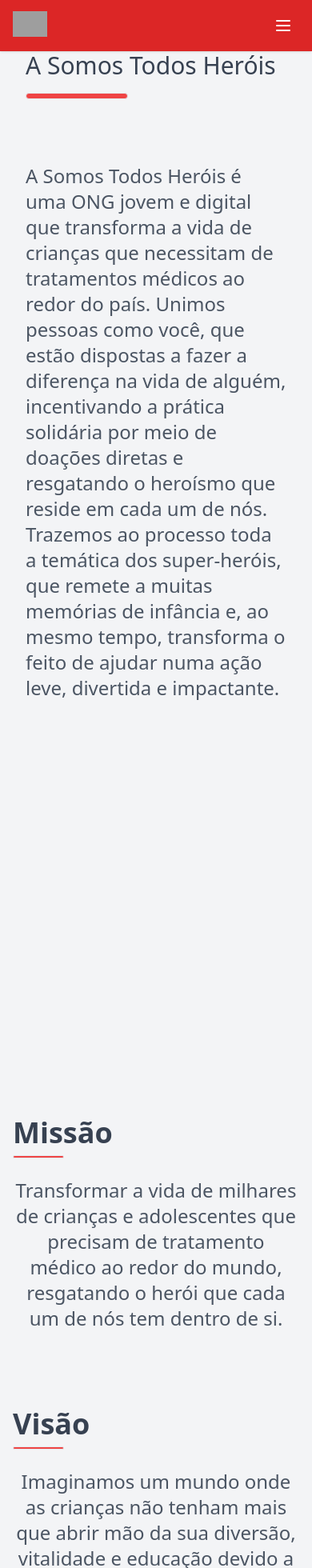
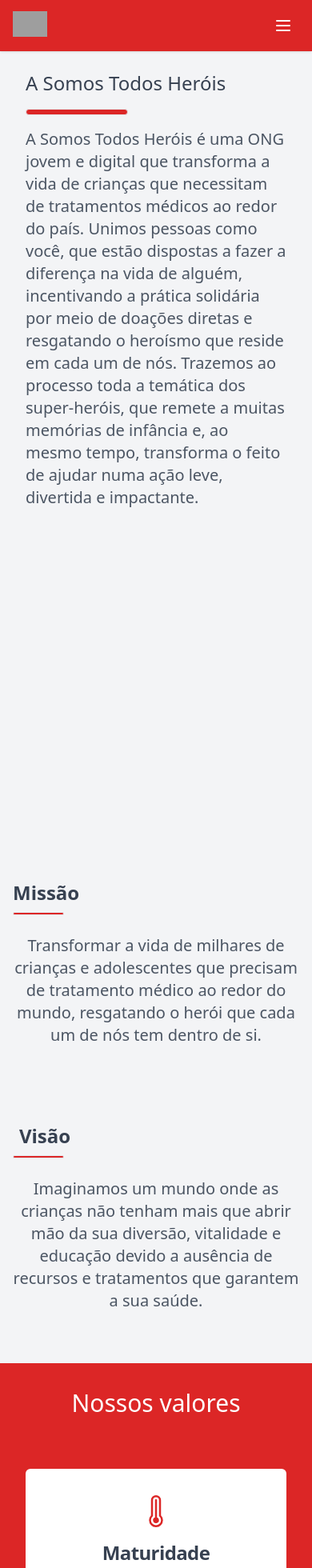
Before and after one commit to somostodosherois/site, a Next.js app: page /sobrenos in a window 390 px wide. Shown: the top 1960 px of the page at 80% size. Built offline with nearby package versions, Linux system fonts and the light colour scheme; grey boxes are pictures that could not be loaded.

Commit message:
fix: change css mobile - sobre nos page

```diff
--- a/components/CardDonationTypes/CardDonationTypes.jsx
+++ b/components/CardDonationTypes/CardDonationTypes.jsx
@@ -42,7 +42,7 @@ const CardDonationTypes = () => {
                 <p className="mt-2 text-2xl leading-8 font-extrabold tracking-tight text-gray-600 md:text-2xl lg:text-3xl uppercase">
                   {feature.title}
                 </p>
-                <span className="w-30 my-4 mx-56 h-2 bg-red-500 border rounded-xl block"></span>
+                <span className="w-30 my-4 mx-56 h-2 bg-red-600 border rounded-xl block"></span>
               </div>
               <h5 className="mt-2 px-6 text-2xl text-left tracking-tight text-gray-900 lg:text-2xl">
                 {feature.description.map(({ text }, index) => (
--- a/components/CardsIconsText/CardsIconsText.jsx
+++ b/components/CardsIconsText/CardsIconsText.jsx
@@ -35,22 +35,22 @@ const features = [
 ]
 
 const CardsIconsText = () => (
-  <div className="bg-red-500 pb-16 px-4">
+  <div className="bg-red-600 pb-16 px-4">
     <div className="max-w-8xl mx-auto px-4 sm:px-6 lg:px-8 items-center content-center text-center">
-      <div className="grid max-w-2xl mx-auto py-8 sm:py-24 lg:py-12 lg:max-w-none">
-        <h2 className="text-4xl text-white">Nossos valores</h2>
+      <div className="grid max-w-2xl mx-auto py-8 lg:py-12 lg:max-w-none">
+        <h2 className="text-3xl lg:text-4xl text-white">Nossos valores</h2>
       </div>
 
-      <div className="xl:grid xl:grid-cols-5 xl:gap-x-12 xl:gap-y-32">
+      <div className="md:grid md:grid-cols-2 lg:grid-cols-3 2xl:grid-cols-5 gap-x-12 gap-y-12">
         {features.map((feature) => (
           <div className='bg-white py-8 my-8 xl:my-0 items-center content-center text-center border border-transparent rounded-md'>
             <div className='flex' style={{ justifyContent: 'center' }}>
               <feature.icon className="h-10 w-10" fill="#DC2626" />
             </div>
-            <h2 className="mt-4 text-3xl font-bold tracking-tight text-gray-900 sm:text-3xl">
+            <h2 className="mt-4 text-2xl font-bold tracking-tight text-gray-900 sm:text-3xl">
               <span className="block text-gray-700">{feature.number}</span>
             </h2>
-            <h5 className="mt-2 px-2 text-xl tracking-tight text-gray-900 sm:text-xl">
+            <h5 className="mt-2 px-2 text-lg tracking-tight text-gray-900 sm:text-xl">
               <span className="block text-gray-500">{feature.description}</span>
             </h5>
           </div>
--- a/components/LinksImagesList/LinksImagesList.jsx
+++ b/components/LinksImagesList/LinksImagesList.jsx
@@ -24,7 +24,7 @@ const LinksImagesList = () => {
       <div className="max-w-7xl mx-auto px-4 sm:px-6 lg:px-8 lg:items-center">
         <div className="max-w-2xl mx-auto py-16 sm:py-24 lg:py-16 lg:max-w-none">
           <h2 className="text-4xl text-gray-700">Nossos parceiros</h2>
-          <span className="w-32 my-4 h-2 bg-red-500 border rounded-xl block"></span>
+          <span className="w-32 my-4 h-2 bg-red-600 border rounded-xl block"></span>
         </div>
 
         <div className="space-y-12 lg:space-y-0 lg:grid lg:grid-cols-3 lg:gap-y-8">
--- a/components/NewsList/NewsList.jsx
+++ b/components/NewsList/NewsList.jsx
@@ -33,7 +33,7 @@ const NewsList = () => (
     <div className="max-w-7xl mx-auto px-4 sm:px-6 lg:px-8 lg:items-center">
       <div className="max-w-2xl mx-auto py-16 sm:py-24 lg:py-16 lg:max-w-none">
         <h2 className="text-4xl text-gray-700">Últimas notícias</h2>
-        <span className="w-32 my-4 h-2 bg-red-500 border rounded-xl block"></span>
+        <span className="w-32 my-4 h-2 bg-red-600 border rounded-xl block"></span>
       </div>
 
       <div className="space-y-4 pb-16 gap-y-16">
--- a/components/TextBlock/TextBlock.jsx
+++ b/components/TextBlock/TextBlock.jsx
@@ -4,23 +4,23 @@ import ReactPlayer from 'react-player'
 import TitleSession from '../TitleSession/TitleSession'
 
 const TextBlock = ({ title, description, isAboutUs, background }) => (
-  <div className={`bg-${background} pb-12 px-4`}>
+  <div className={`bg-${background} p-6 px-4`}>
     <div className="max-w-7xl mx-auto px-4 sm:px-6 lg:px-8 lg:items-center">
       <TitleSession title={title} />
       {isAboutUs
         ?
         <div className='sm:grid lg:flex gap-x-8'>
           <div className='max-w-3xl'>
-            <p className="text-2xl text-gray-600 lg:mx-auto">
+            <p className="text-xl md:text-2xl text-gray-600 lg:mx-auto">
               {description}
             </p>
           </div>
-          <div className='container-about-us mt-12 lg:mt-0'>
+          <div className='container-about-us mt-4 lg:mt-12 lg:mt-0'>
             <ReactPlayer url='https://www.youtube.com/watch?v=476hJXDHsoI&ab_channel=SomosTodosHer%C3%B3is' className='w-10' />
           </div>
         </div>
         :
-        <p className="text-2xl text-gray-600 lg:mx-auto">
+        <p className="text-xl md:text-2xl text-gray-600 lg:mx-auto">
           {description}
         </p>
       }
--- a/components/Timeline/VerticalTimeLine.jsx
+++ b/components/Timeline/VerticalTimeLine.jsx
@@ -65,12 +65,13 @@ const data = [
 ]
 
 const VerticalTimelineComponent = () => (
+  <div className='max-w-7xl mx-auto w-100'>
     <VerticalTimeline lineColor={'red'}>
       {data.map(({ title, description, date, icon, setBackground }, index) => (
         <VerticalTimelineElement
           className="vertical-timeline-element--work"
           date={date}
-        contentStyle={!setBackground ? { border: '3px solid #DC2626' } : { borderBottom: '3px solid #DC2626'  }}
+          contentStyle={!setBackground ? { border: '3px solid #DC2626' } : { borderBottom: '3px solid #DC2626' }}
           contentArrowStyle={{ borderRight: '13px solid #DC2626' }}
           iconStyle={{ background: '#DC2626', color: '#fff' }}
           icon={icon}
@@ -86,6 +87,7 @@ const VerticalTimelineComponent = () => (
       icon={''}
     /> */}
     </VerticalTimeline>
+  </div>
 )
 
 export default VerticalTimelineComponent
--- a/components/TitleSession/TitleSession.jsx
+++ b/components/TitleSession/TitleSession.jsx
@@ -1,9 +1,9 @@
 import React from 'react'
 
 const TitleSession = ({ title }) => (
-  <div className="max-w-2xl mx-auto py-16 sm:py-24 lg:pb-2 lg:max-w-none">
-    <h2 className="text-3xl text-gray-700"> {title}</h2>
-    <span className="w-32 my-4 h-2 bg-red-500 border rounded-xl block"></span>
+  <div className="max-w-2xl mx-auto pt-16 lg:py-24 lg:pb-2 lg:max-w-none">
+    <h2 className="text-2xl md:text-3xl text-gray-700"> {title}</h2>
+    <span className="w-32 my-4 h-2 bg-red-600 border rounded-xl block"></span>
   </div>
 )
 
--- a/pages/sobrenos/index.js
+++ b/pages/sobrenos/index.js
@@ -30,21 +30,21 @@ export default function Missoes() {
 
           <div className='md:grid lg:flex justify-center items-center gap-x-24 text-center'>
             <div className='w-20 pb-4'>
-              <h2 className="text-4xl text-gray-700 font-bold">Missão</h2>
-              <span className="w-16 my-2 h-1 bg-red-500 border rounded-xl block"></span>
+              <h2 className="text-2xl md:text-3xl lg:text-4xl text-gray-700 font-bold">Missão</h2>
+              <span className="w-16 my-2 h-1 bg-red-600 border rounded-xl block"></span>
             </div>
 
-            <p className="text-2xl text-gray-600">
+            <p className="text-xl md:text-2xl text-gray-600">
               {'Transformar a vida de milhares de crianças e adolescentes que precisam de tratamento médico ao redor do mundo, resgatando o herói que cada um de nós tem dentro de si.'}
             </p>
           </div>
 
           <div className='md:grid lg:flex justify-center items-center text-center gap-x-24'>
             <div className='w-20 pb-4'>
-              <h2 className="text-4xl text-gray-700 font-bold">Visão</h2>
-              <span className="w-16 my-2 h-1 bg-red-500 border rounded-xl block"></span>
+              <h2 className="text-2xl md:text-3xl lg:text-4xl text-gray-700 font-bold">Visão</h2>
+              <span className="w-16 my-2 h-1 bg-red-600 border rounded-xl block"></span>
             </div>
-            <p className="text-2xl text-gray-600">
+            <p className="text-xl md:text-2xl text-gray-600">
               {'Imaginamos um mundo onde as crianças não tenham mais que abrir mão da sua diversão, vitalidade e educação devido a ausência de recursos e tratamentos que garantem a sua saúde.'}
             </p>
           </div>
```
Lines whose indentation alone changed are shown as unchanged.
